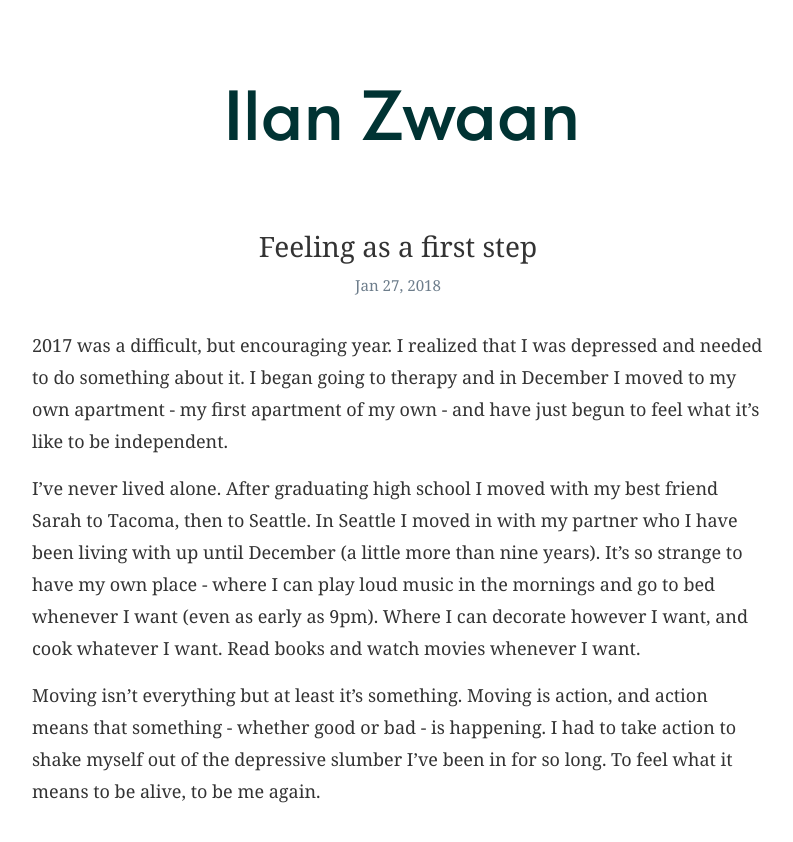
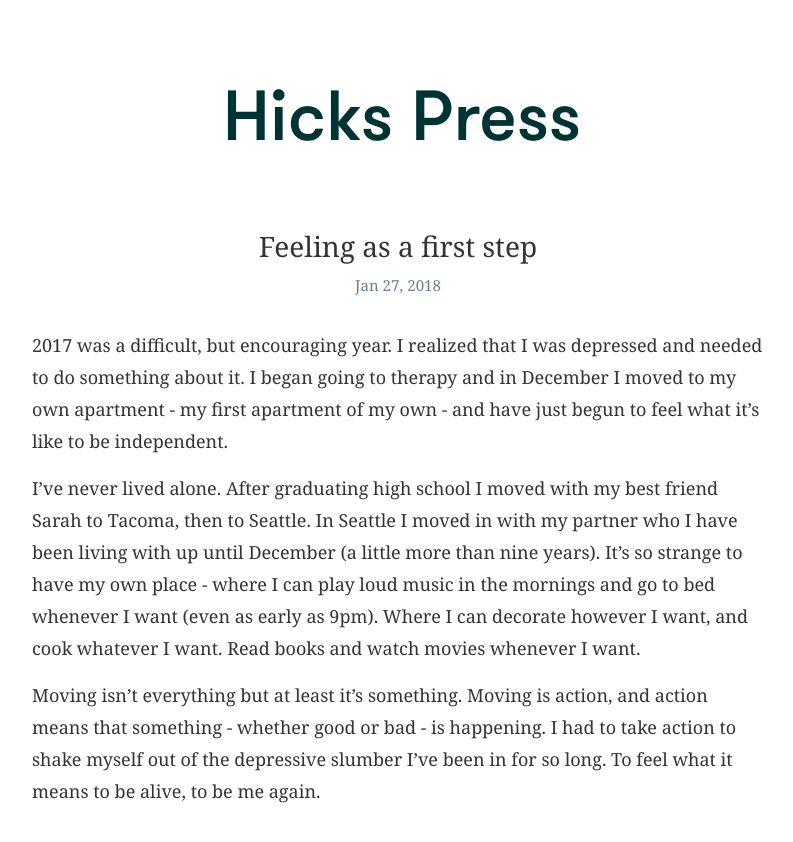
Before and after one commit to mattihicks/matthewmatthew, a Jekyll site: the page built from index.html, in a window 1280 px wide and 900 px high. Shown: the top 842 px of the window, without its empty margins (238-1031 px from the left). Built offline with Jekyll 4.4.1, drawn with Linux system fonts in a browser that asks for light colours; some web fonts are replaced; some of the changed text lies outside the part shown.

Commit message:
change blog name

```diff
--- a/_config.yml
+++ b/_config.yml
@@ -6,13 +6,13 @@
 # 'jekyll serve'. If you change this file, please restart the server process.
 
 # Site settings
-title: Ilan Zwaan
+title: Hicks Press
 email: ilanzwaan@gmail.com
 description: > # this means to ignore newlines until "baseurl:"
  A blog about life and creativity.
 baseurl: "" # the subpath of your site, e.g. /blog
-url: "https://ilanzwaan.com" # the base hostname & protocol for your site
-twitter_username: ilanzwaan
+url: "https://hickspress.com" # the base hostname & protocol for your site
+twitter_username: matthewzwaan
 github_username:  matthewyeah
 
 # Build settings
--- a/_includes/footer.html
+++ b/_includes/footer.html
@@ -1,7 +1,7 @@
 <footer class="site-footer">
 
         <ul class="contact-list">
-         	<li><a href="http://www.ilanzwaan.com">© Ilan Zwaan 2018</a></li>
+         	<li><a href="http://www.hickspress.com">© Matthew Zwaan 2018</a></li>
         </ul>
 
         <ul class="social-media">
```
